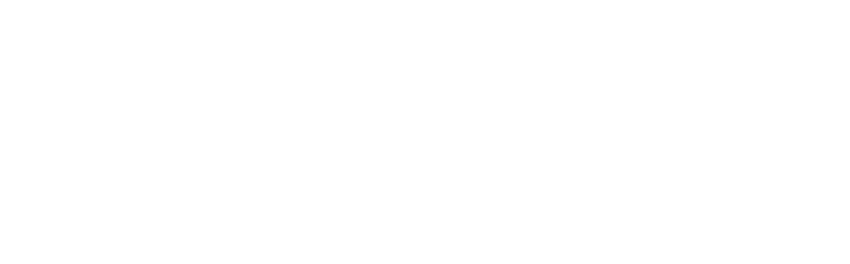
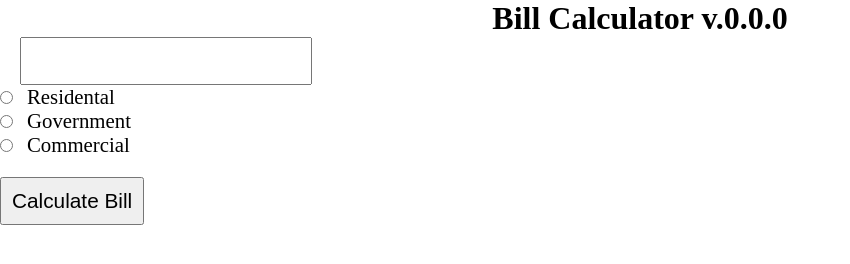
Before and after one commit to zenyhoj/bill_calculator, a plain HTML site: page index.html in a window 1280 px wide. Shown: the whole page, without its empty margins (0-850 px from the left). Drawn offline with Linux system fonts and the light colour scheme.

Commit message:
work from here

```diff
--- a/index.html
+++ b/index.html
@@ -3,9 +3,44 @@
   <head>
     <meta charset="UTF-8" />
     <meta name="viewport" content="width=device-width, initial-scale=1.0" />
+    <link rel="stylesheet" href="style.css" />
     <title>BWD Bill Calculator</title>
   </head>
   <body>
+    <h1>Bill Calculator v.0.0.0</h1>
+
+    <div class="consumption">
+      <label for="consumption"></label>
+      <input type="number" name="consumption" id="consumption" />
+    </div>
+
+    <div class="classification">
+      <input
+        type="radio"
+        id="residential"
+        name="classification"
+        value="residental"
+      />
+      <label for="residential">Residental</label><br />
+
+      <input
+        type="radio"
+        id="government"
+        name="classification"
+        value="government"
+      />
+      <label for="government">Government</label><br />
+      <input
+        type="radio"
+        id="commercial"
+        name="classification"
+        value="commercial"
+      />
+      <label for="commercial">Commercial</label>
+    </div>
+
+    <button class="calculate">Calculate Bill</button>
+
     <script src="script.js"></script>
   </body>
 </html>
--- a/script.js
+++ b/script.js
@@ -33,4 +33,13 @@ function calculateBill(classification, consumption) {
 }
 
 let total = calculateBill("Residential", 61);
-console.log(total);
+// console.log(total);
+
+//
+let btn = document.querySelector(".calculate");
+let inputVal = document.querySelector("input");
+
+btn.addEventListener("click", function () {
+  console.log("Yeeh you click me!");
+  console.log(inputVal);
+});
--- /dev/null
+++ b/style.css
@@ -0,0 +1,31 @@
+* {
+  margin: 0;
+  padding: 0;
+  box-sizing: border-box;
+}
+label,
+input,
+button {
+  padding: 10px;
+  font-size: 1.3rem;
+}
+
+button {
+  margin-top: 20px;
+  cursor: pointer;
+}
+
+h1 {
+  text-align: center;
+}
+
+form {
+  margin: 0 auto;
+  width: 400px;
+  height: 400px;
+  background-color: aquamarine;
+  display: flex;
+  flex-direction: column;
+  align-items: center;
+  justify-content: center;
+}
```
